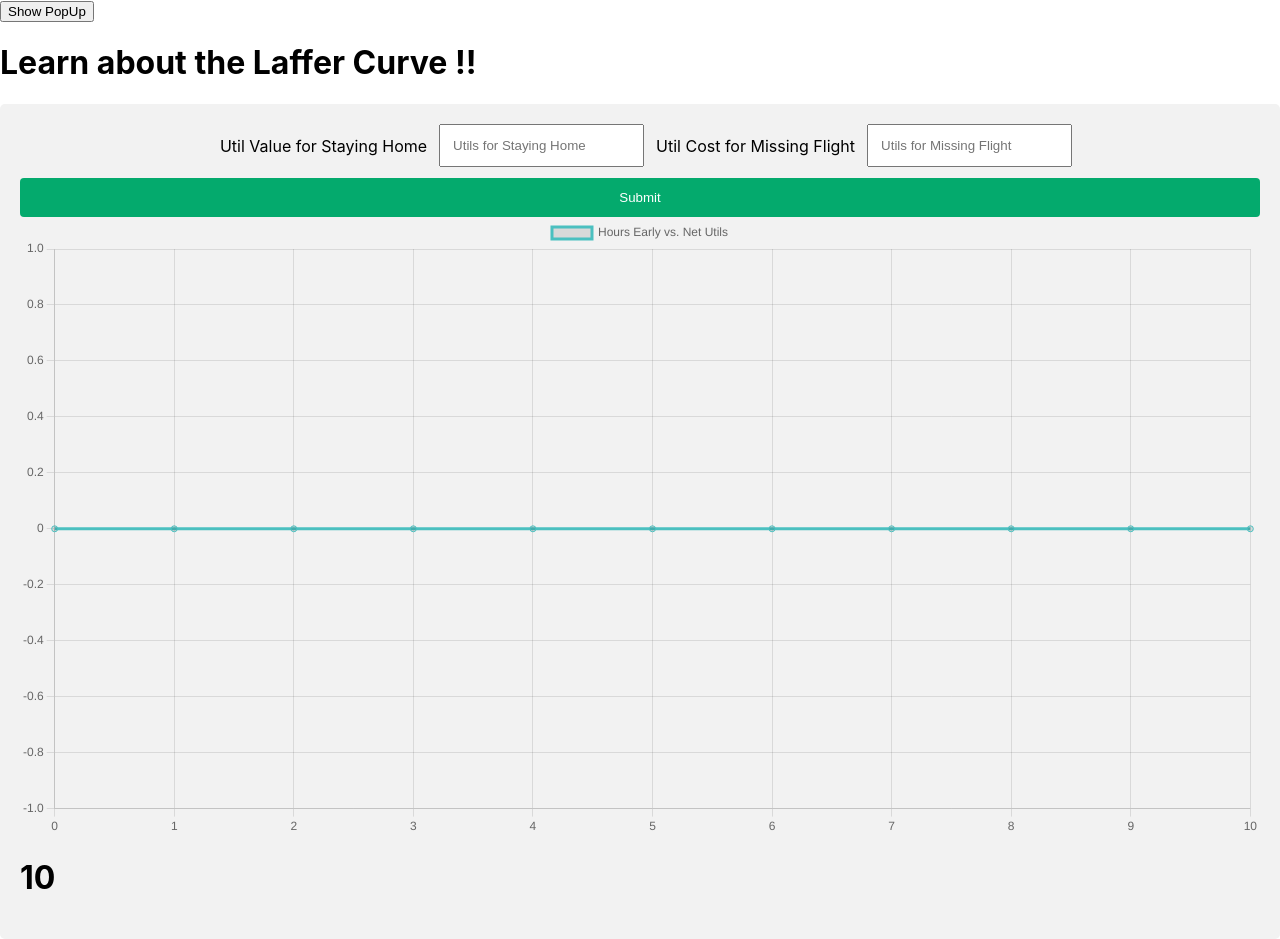
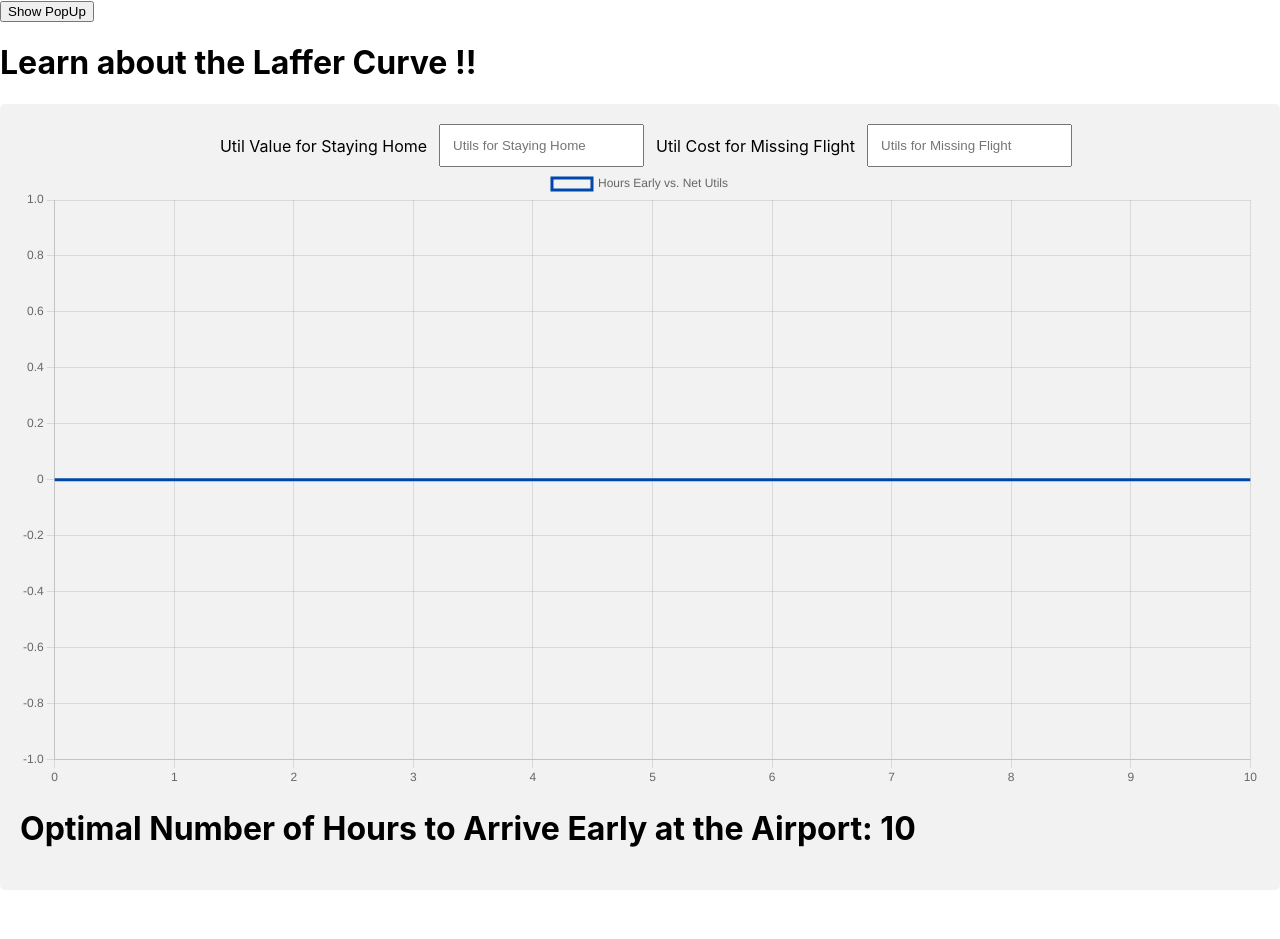
Before and after one commit to benwang-lol/Best-Time-to-get-to-Airport, a React (Create React App) app: page / in a window 1280 px wide. After the commit the page ends 890 px from the top, so only its background shows below. Built offline with nearby package versions, Linux system fonts and the light colour scheme.

Commit message:
more cleanup

```diff
--- a/src/components/airport-graph/airport-graph-component.js
+++ b/src/components/airport-graph/airport-graph-component.js
@@ -13,8 +13,11 @@ const Graph = ({data1, data2}) => {
         label: 'Hours Early vs. Net Utils',
         data: [],
         fill: false,
-        borderColor: 'rgb(75, 192, 192)',
-        tension: 0.1
+        borderColor: '#0047AB',
+        // borderColor: 'rgb(75, 192, 192)',
+        tension: 0.3,
+        backgroundColor: 'transparent',
+        pointBorderWidth: 0
       }
     ]
   };
--- a/src/components/form-component/form-component.js
+++ b/src/components/form-component/form-component.js
@@ -38,7 +38,7 @@ const FormComponent = () => {
             </form>
 
             {/* <button type="submit" onClick={handleSubmit}>Submit</button> */}
-            <input type="submit" value="Submit" onClick={handleSubmit}/>
+            {/* <input type="submit" value="Submit" onClick={handleSubmit}/> */}
             <Graph data1={homeData} data2={missFlightData} />
         </div>
     )
--- a/src/components/literally-a-sentence/optimal-hour-sentence.js
+++ b/src/components/literally-a-sentence/optimal-hour-sentence.js
@@ -3,7 +3,7 @@ import React from 'react';
 const OptimalHour = (props) => {
     return (
         <div>
-            <h1>{props.oH}</h1>
+            <h1>Optimal Number of Hours to Arrive Early at the Airport: {props.oH}</h1>
         </div>
     );
 }
```
